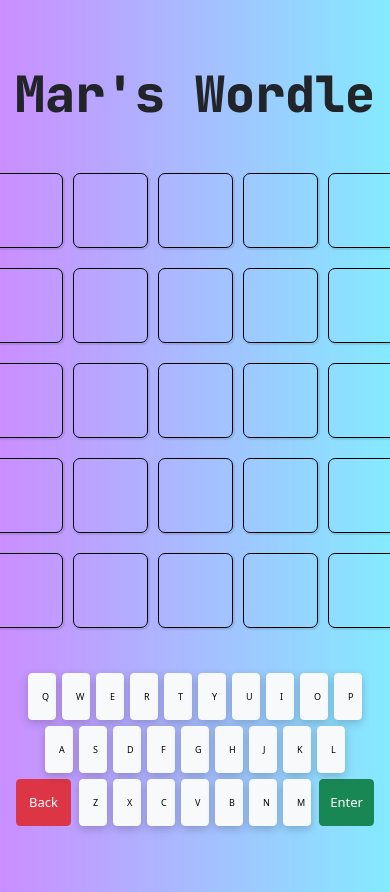
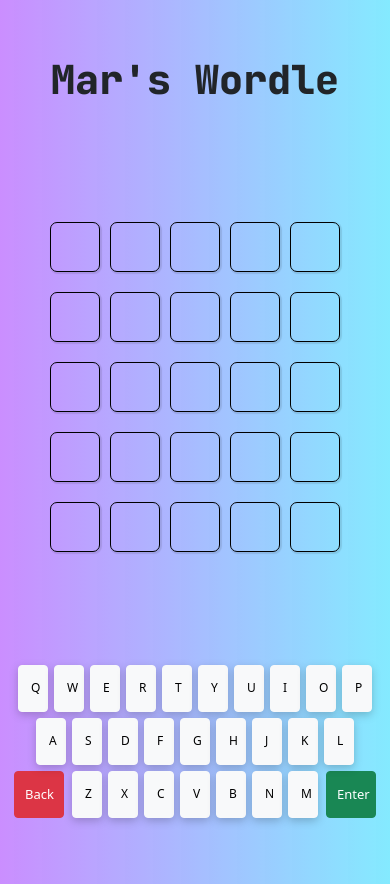
Before and after one commit to asiddiqi18/mar-wordle, a React (Create React App) app: page / in a window 390 px wide. Shown: the top 892 px of the page. Built offline with nearby package versions, Linux system fonts and the light colour scheme; no server answers.

Commit message:
better on phone

```diff
--- a/src/components/App.js
+++ b/src/components/App.js
@@ -227,7 +227,7 @@
     return (
       <Row>
         <Col xs={6}>
-          <ToastContainer className="m-3" position="top-center">
+          <ToastContainer className="mt-2" position="top-center">
             <Toast
               onClose={() => this.setAlertShown(false)}
               show={this.state.alertDisplayed}
--- a/src/components/boardRow.jsx
+++ b/src/components/boardRow.jsx
@@ -12,14 +12,14 @@
       switch (this.props.word.match[i]) {
         case "success":
           items.push(
-            <div key={i} className="tile shadow success">
+            <div key={i} className="tile tile-style shadow success">
               {this.props.word.guess[i]}
             </div>
           );
           break;
         case "partial":
           items.push(
-            <div key={i} className="tile shadow partial">
+            <div key={i} className="tile tile-style shadow partial">
               {this.props.word.guess[i]}
             </div>
           );
@@ -27,7 +27,7 @@
           break;
         case "wrong":
           items.push(
-            <div key={i} className="tile shadow wrong">
+            <div key={i} className="tile tile-style shadow wrong">
               {this.props.word.guess[i]}
             </div>
           );
@@ -35,7 +35,7 @@
           break;
         default:
           items.push(
-            <div key={i} className="tile">
+            <div key={i} className="tile tile-style">
               {this.props.word.guess[i]}
             </div>
           );
--- a/src/index.css
+++ b/src/index.css
@@ -2,6 +2,7 @@
   background-color: #d9d9d9 !important;
 }
 
+/* big screen */
 @media (min-width: 300px) {
   .btn-key {
     width: 60px !important;
@@ -14,26 +15,58 @@
     width: 84px !important;
     height: 60px !important;
   }
+
+  .tile {
+    font-size: 34px;
+    width: 75px !important;
+    height: 75px !important;
+    line-height: 75px;
+    border-radius: 7px;
+  }
+
+  .title {
+    font-family: "JetBrains Mono", monospace;
+    font-size: 50px;
+    font-weight: 800;
+  }
+
 }
 
+/* small screen */
 @media (max-width: 768px) {
   .btn-key {
-    width: 21px !important;
-    padding-left: 13px !important;
-    padding-right: 13px !important;
-    margin: 2px !important;
+    width: 15px !important;
     height: 47px !important;
-    font-size: 9px !important;
+    padding-left: 12px !important;
+    padding-right: 16px !important;
+    margin-right: 5px !important;
+    margin: 2px 2px 2px 2px !important;
+    font-size: 12px !important;
     filter: drop-shadow(0 0.2rem 0.25rem rgba(0, 0, 0, 0.2));
   }
 
   .btn-special {
-    width: 55px !important;
+    width: 50px !important;
     height: 47px !important;
     padding-left: 10px !important;
     padding-right: 10px !important;
     font-size: small !important;
   }
+
+  .tile {
+    font-size: 18px;
+    width: 50px !important;
+    height: 50px !important;
+    line-height: 50px;
+    border-radius: 7px;
+  }
+
+  .title {
+    font-family: "JetBrains Mono", monospace;
+    font-size: 40px;
+    font-weight: 800;
+  }
+
 }
 
 .guess-row {
@@ -69,14 +102,9 @@
   margin-bottom: 8%;
 }
 
-.tile {
+.tile-style {
   border: 1px solid black;
-  font-size: 34px;
-  width: 75px !important;
-  height: 75px !important;
-  line-height: 75px;
   text-align: center;
-  border-radius: 7px;
   font-family: "JetBrains Mono", monospace;
   box-shadow: 1px 1px 1px 1px rgba(0, 0, 0, 0.1);
 }
@@ -98,12 +126,6 @@
   );
 }
 
-.title {
-  font-family: "JetBrains Mono", monospace;
-  font-size: 50px;
-  font-weight: 800;
-}
-
 .shadow {
   filter: drop-shadow(0 0.2rem 0.25rem rgba(0, 0, 0, 0.2));
 }
```
